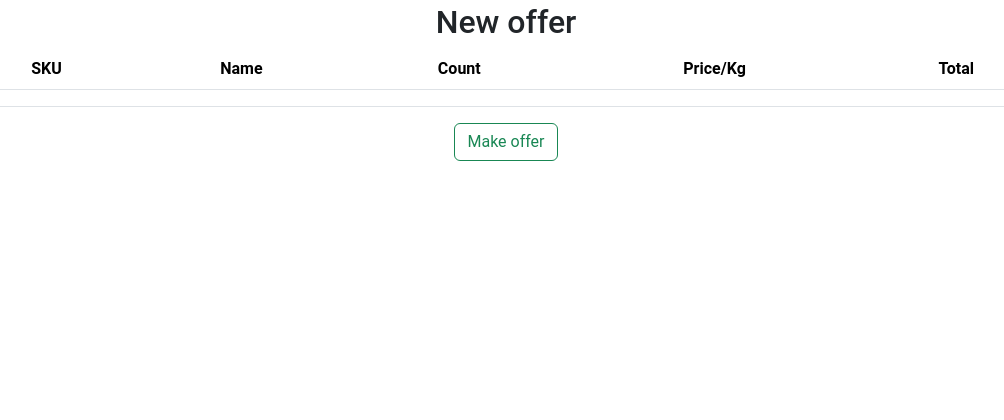
After one commit to KaFkAaAaAaAa/Pricelist-front, a Django app: page /offer/ in a window 1280 px wide. The commit adds this page. Shown: the part 348-768 px from the top of the page, without its empty margins (134-1138 px from the left). Run offline with Django 5.2, Linux system fonts and the light colour scheme; lists and menus that the app fills with data are empty.

Commit message:
added offer site

```diff
--- a/Pricelist/urls.py
+++ b/Pricelist/urls.py
@@ -33,6 +33,7 @@ urlpatterns = (
         path("register/", views.register_view, name="register"),
         path("profile/change-password/", views.change_password, name="change_password"),
         path("client_dashboard/", views.client_panel, name="client_dashboard"),
+        path("offer/", views.offer, name="offer"),
         path("", views.price_list, name="price_list"),
         path("item/<str:item_sku>/", views.item_detail, name="item_detail"),
         path("admin/dashboard/", views.admin_dashboard, name="admin_dashboard"),
--- a/Pricelist/views.py
+++ b/Pricelist/views.py
@@ -194,6 +194,9 @@ def client_panel(request):
     # TODO: add some logic
     return render(request, "client_dashboard.html")
 
+def offer(request):
+    # TODO: add some logic
+    return render(request, "offer.html")
 
 def price_list(request):
 
--- a/templates/navbar.html
+++ b/templates/navbar.html
@@ -28,11 +28,14 @@
                                 <a class="nav-link" href="/profile/">{{ request.session.logged_user.userEmail }}</a>
                             </li>
                         {% else %}
-                        <li>
+                        <li class="nav-item">
                             <a class="nav-link" href="/profile/">{{ request.session.logged_user.clientCompanyName }}</a>
                             <a class="nav-link" href="/profile/">{{ request.session.logged_user.user.userEmail }}</a>
                         </li>
                         {% endif %}
+                        <li class="nav-item">
+                            <a class="btn btn-success" href="{% url 'offer' %}">{% trans "Offer" %}</a>
+                        </li>
                         <li class="nav-item ms-3">
                             <a class="btn btn-outline-secondary" href="/logout">{% trans "Logout" %}</a>
                         </li>
--- /dev/null
+++ b/templates/offer.html
@@ -0,0 +1,30 @@
+{% extends 'base.html' %}
+{% load i18n %}
+{% block title %}Offer{% endblock %}
+{% block content %}
+    <div class="container text-center">
+        <h2 class="text-center">{% trans "New offer" %}</h2>
+        <table class="table">
+            <thead>
+            <tr>
+                <th scope="col">{% trans "SKU" %}</th>
+                <th scope="col">{% trans "Name" %}</th>
+                <th scope="col">{% trans "Count" %}</th>
+                <th scope="col">{% trans "Price/Kg" %}</th>
+                <th scope="col">{% trans "Total" %}</th>
+            </tr>
+            </thead>
+            <tbody>
+            <tr>
+                <td></td>
+                <td></td>
+                <td></td>
+                <td></td>
+                <td></td>
+            </tr>
+            </tbody>
+        </table>
+        {# TODO: add button logic #}
+        <a class="btn btn-outline-success" href="">{% trans "Make offer" %}</a>
+    </div>
+{% endblock %}
--- a/templates/profile.html
+++ b/templates/profile.html
@@ -2,7 +2,6 @@
 {% load i18n %}
 {% block title %}{% trans "Profile" %}{% endblock %}
 {% block content %}
-
     <div class="container d-flex justify-content-center">
         <div class="w-50">
             <h2 class="text-center">{% trans "Profile" %}</h2>
```
Also changed, not shown: locale/pl/LC_MESSAGES/django.po, 1 other file.
